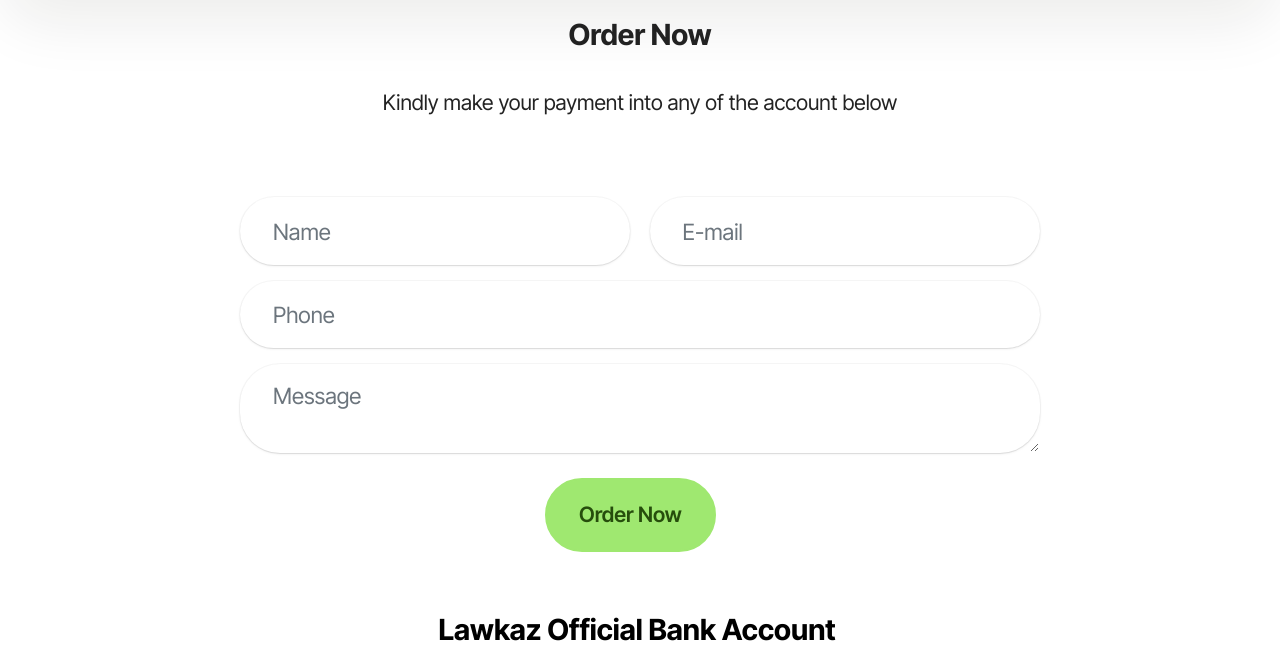
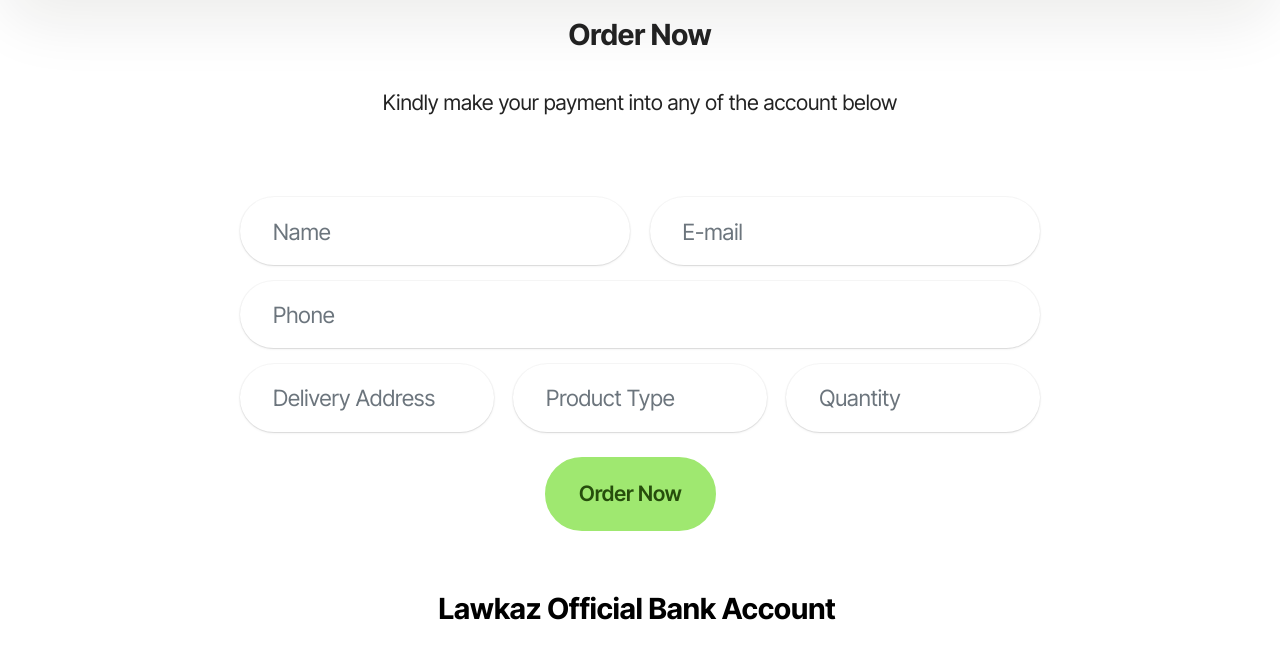
Before and after one commit to lawkaz/coffee_world, a plain HTML site: page page1.html in a window 1280 px wide. Shown: the part 113-771 px from the top of the page. Drawn offline with Linux system fonts and the light colour scheme; a script that the page names is missing; files whose address does not match are found by name.

Commit message:
Update page1.html

```diff
--- a/page1.html
+++ b/page1.html
@@ -99,8 +99,14 @@
                         <div class="col-12 form-group mb-3" data-for="phone">
                             <input type="tel" name="phone" placeholder="Phone" data-form-field="phone" class="form-control" value="" id="phone-form02-c">
                         </div>
-                        <div class="col-12 form-group mb-3" data-for="textarea">
-                            <textarea name="textarea" placeholder="Message" data-form-field="textarea" class="form-control" id="textarea-form02-c"></textarea>
+                        <div class="col-md col-sm-12 form-group mb-3" data-for="name">
+                            <input type="text" name="address" placeholder="Delivery Address" data-form-field="name" class="form-control" value="" id="name-form02-c">
+                        </div>
+                        <div class="col-md col-sm-12 form-group mb-3" data-for="name">
+                            <input type="text" name="product" placeholder="Product Type" data-form-field="name" class="form-control" value="" id="name-form02-c">
+                        </div>
+                        <div class="col-md col-sm-12 form-group mb-3" data-for="name">
+                            <input type="text" name="quantity" placeholder="Quantity" data-form-field="name" class="form-control" value="" id="name-form02-c">
                         </div>
                         <div class="col-lg-12 col-md-12 col-sm-12 align-center mbr-section-btn"><button type="submit" class="btn btn-primary display-7">Order Now</button></div>
                     </div>
```
